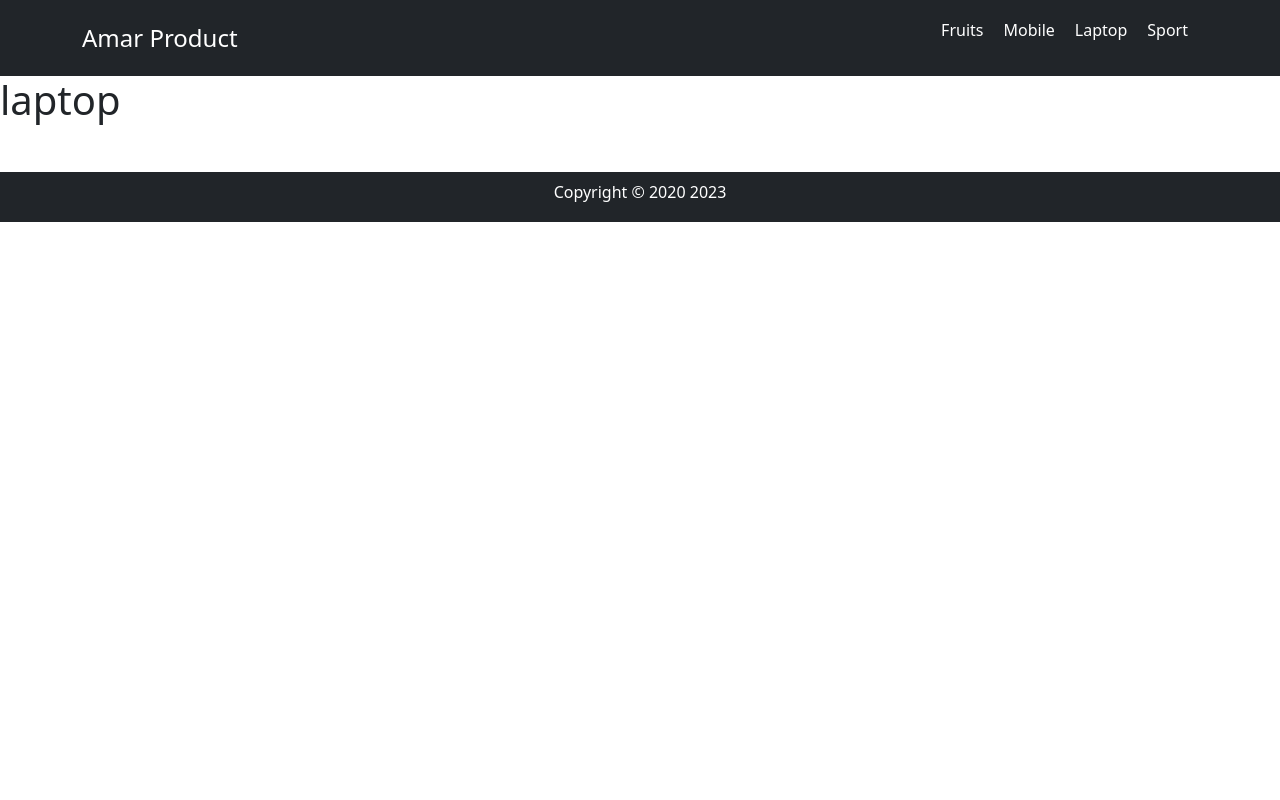
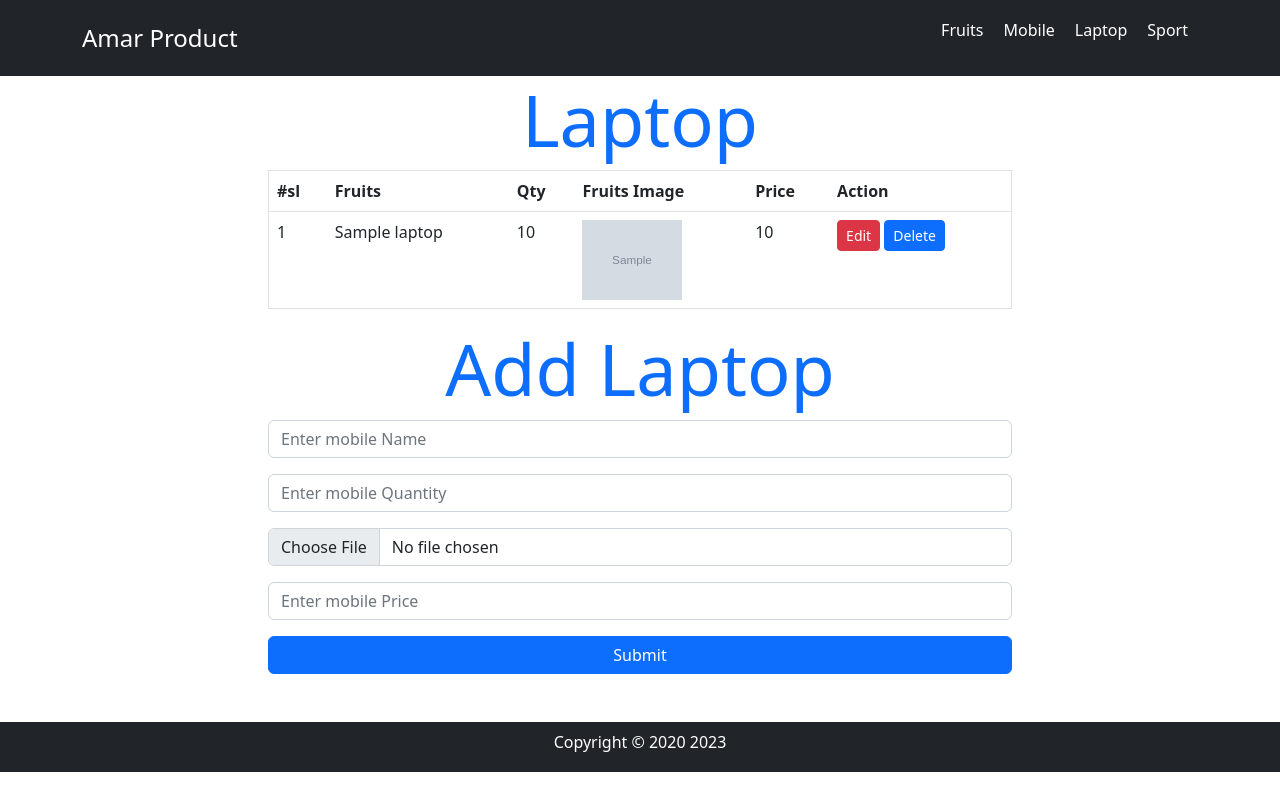
Before and after one commit to oasifsadik/php_crud_web, a PHP site: page /laptop.php in a window 1280 px wide. Run offline with PHP 8.4, Linux system fonts and the light colour scheme; tables that the repository leaves empty or names only in its code hold one stand-in row (values such as "Sample post"); grey boxes marked "Sample" are stand-in pictures.

Commit message:
add laptop crud

```diff
--- /dev/null
+++ b/classes/Laptop.php
@@ -0,0 +1,102 @@
+<?php
+include("config/config.php");
+
+
+class Laptop extends Connection {
+
+    public function Add($allmobile){
+        $name = $allmobile['laptop_name'];
+        $qty = $allmobile['enter_laptop_qty'];
+        $imageName = $_FILES['laptop_img']['name'];
+        $tempImage = $_FILES['laptop_img']['tmp_name'];
+        $price = $allmobile['laptop_price'];
+
+        // $sql = "INSERT INTO `fruits`(`id`, `name`, `enter_qty`, `img`, `price`) VALUES ($name, $qty, $imageName, $price)";
+        $sql = "INSERT INTO laptops (laptop_name, enter_laptop_qty, laptop_img, laptop_price) VALUES ('$name', '$qty', '$imageName', '$price')";
+        $result = $this->con->query($sql);
+        if($result){
+            $_SESSION['message'] = "Data Inserted Successfully!";
+            $_SESSION['type'] = "success";
+            move_uploaded_file($tempImage,"upload/".$imageName);
+                }else{
+                    $_SESSION['message'] = "Data Not Inserted!";
+                $_SESSION['type'] = "danger";
+                }
+    }
+    public function show()
+    {
+        return $result = $this->con->query("SELECT * FROM `laptops`");
+    }
+    public function destroy($tid){
+
+        // Image delete from upload directory.
+        $fire = $this->con->query("SELECT * FROM `laptops` WHERE id = '$tid'");
+
+        if($fire){
+            $row = mysqli_fetch_assoc($fire);
+            $taskimage = $row['laptop_img'];
+            unlink("upload/".$taskimage);
+        }
+
+
+        // Task Delete From Database
+        $result = $this->con->query("DELETE FROM `laptops` WHERE id = '$tid'");
+        if($result){
+            header("location: laptop.php");
+        }
+    }
+    public function edit($tid){
+        return $fire = $this->con->query("SELECT * FROM `laptops` WHERE id = '$tid'");
+   }
+
+   public function update($allData, $tid){
+
+    $newName = $allData['laptop_name'];
+    $newqty = $allData['enter_laptop_qty'];
+
+    $old__imageName = $allData['old__image'];
+
+    $new__imageName = $_FILES['laptop_img']['name'];
+    $tmp__imageName = $_FILES['laptop_img']['tmp_name'];
+    $newprice = $allData['laptop_price'];
+
+    if($new__imageName != ''){
+            $update_imageName = $new__imageName;
+    }else{
+        $update_imageName = $old__imageName;
+    }
+
+    if(file_exists("upload/".$new__imageName)){
+
+        $sql = "UPDATE `laptops` SET `laptop_name`='$newName',`enter_laptop_qty`='$newqty',`laptop_img`='$update_imageName',`laptop_price`='$newprice' WHERE id='$tid'";
+        $fire = $this->con->query($sql);
+
+        header("location: laptop.php");
+
+    }else{
+
+        $sql = "UPDATE `laptops` SET `laptop_name`='$newName',`enter_laptop_qty`='$newqty',`laptop_img`='$update_imageName',`laptop_price`='$newprice' WHERE id='$tid'";
+
+        $fire = $this->con->query($sql);
+
+        if($fire){
+
+            if($new__imageName != ""){
+                move_uploaded_file($tmp__imageName, "upload/".$new__imageName);
+                unlink("upload/".$old__imageName);
+            }
+
+            $_SESSION['message'] = "Data Updated Successfully!";
+            $_SESSION['type'] = "success";
+            header("location:laptop.php");
+
+        }else{
+            $_SESSION['message'] = "Data Not Updated!";
+            $_SESSION['type'] = "danger";
+            header("location:laptop.php");
+        }
+
+    }
+}
+}
+?>
--- a/laptop.php
+++ b/laptop.php
@@ -1,5 +1,98 @@
+<?php
+include("classes/Laptop.php");
+$laptop = new Laptop();
+
+if(isset($_POST['save'])){
+    $laptop->Add($_POST);
+}
+?>
+
 <?php
 include_once("include/header.php")
 ?>
-<h1>laptop</h1>
+
+<section>
+        <div class="container">
+            <div class="title text-center text-primary">
+                <h4 class="display-2">Laptop</h4>
+            </div>
+            <div class="col-md-8 offset-2">
+                    <table class="table border">
+                        <thead>
+                            <tr>
+                                <th>#sl</th>
+                                <th>Fruits</th>
+                                <th>Qty</th>
+                                <th>Fruits Image</th>
+                                <th>Price</th>
+                                <th>Action</th>
+                            </tr>
+                        </thead>
+                        <tbody>
+                        <?php
+                            $laptop = $laptop->show();
+                            $s = 1;
+                            while($all = mysqli_fetch_assoc($laptop) ){
+                                ?>
+                                <tr>
+                                <td><?php echo $s++;?></td>
+                                <td><?php echo $all['laptop_name'];?></td>
+                                <td><?php echo $all['enter_laptop_qty'];?></td>
+                                <td><img src="upload/<?php echo $all['laptop_img'];?>" width="100px;" height="80px" alt=""></td>
+                                <td><?php echo $all['laptop_price'];?></td>
+                                <td>
+                                    <a href="edit_laptop.php?id=<?php echo $all['id']?>" class="btn btn-sm btn-danger">Edit</a>
+                                    <a href="delete_laptop.php?id=<?php echo $all['id']?>" class="btn btn-sm btn-primary">Delete</a>
+                                    </td>
+                            </tr>
+                                <?php
+
+                            }
+                            ?>
+
+                        </tbody>
+                    </table>
+                </div>
+        </div>
+    </section>
+    <section>
+    <div class="container">
+            <div class="title text-center text-primary">
+                <h4 class="display-2">Add Laptop</h4>
+            </div>
+            <div class="col-md-8 offset-2">
+                <!-- Display Message -->
+                <?php
+
+                    if(isset($_SESSION['message'])){?>
+
+                        <div class="alert alert-<?php echo $_SESSION['type']?> alert-dismissible fade show" role="alert">
+
+                        <?php echo $_SESSION['message'];?>
+
+                        <button type="button" class="btn-close" data-bs-dismiss="alert" aria-label="Close"></button>
+                        </div>
+
+                    <?php
+                            unset($_SESSION['message']);
+                    }
+                ?>
+            <form action="" method="POST" enctype="multipart/form-data">
+                <div class="mb-3">
+                    <input type="text" name="laptop_name" class="form-control" placeholder="Enter mobile Name" require>
+                </div>
+                <div class="mb-3">
+                    <input type="number" name="enter_laptop_qty" class="form-control" placeholder="Enter mobile Quantity" require>
+                </div>
+                <div class="mb-3">
+                    <input type="file" name="laptop_img" class="form-control" require>
+                </div>
+                <div class="mb-3">
+                    <input type="text" name="laptop_price" placeholder="Enter mobile Price" class="form-control" require>
+                </div>
+                <button type="submit" name="save" class="btn btn-primary w-100">Submit</button>
+            </form>
+            </div>
+        </div>
+    </section>
 <?php include_once("include/footer.php") ?>
```
Also changed, not shown: classes/Sport.php (added, +8 -0 lines), delete_laptop.php (added, +10 -0 lines), edit_laptop.php (added, +68 -0 lines), upload/Screenshot 2023-05-26 at 20-49-38 photoshop - Google Drive.png (added).
